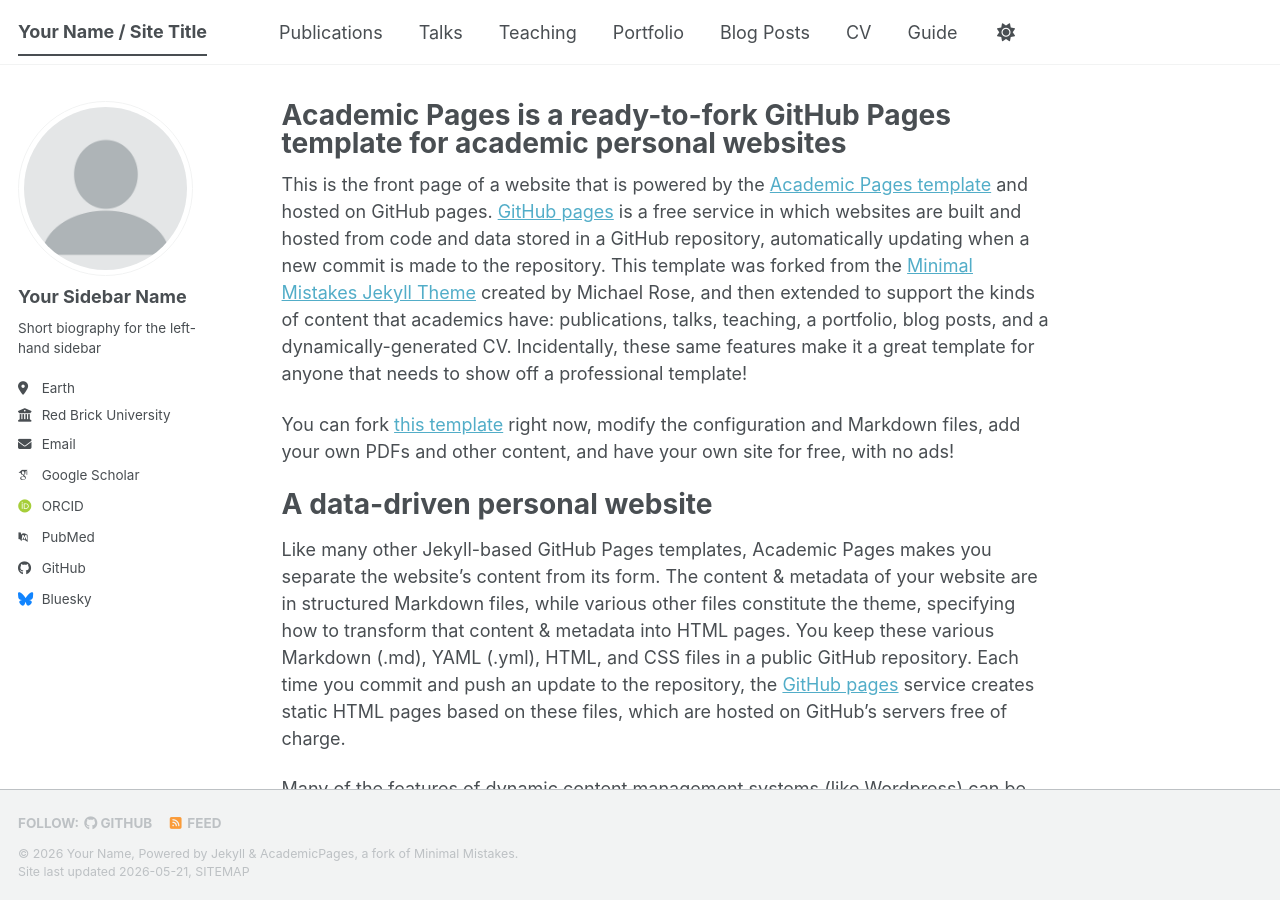
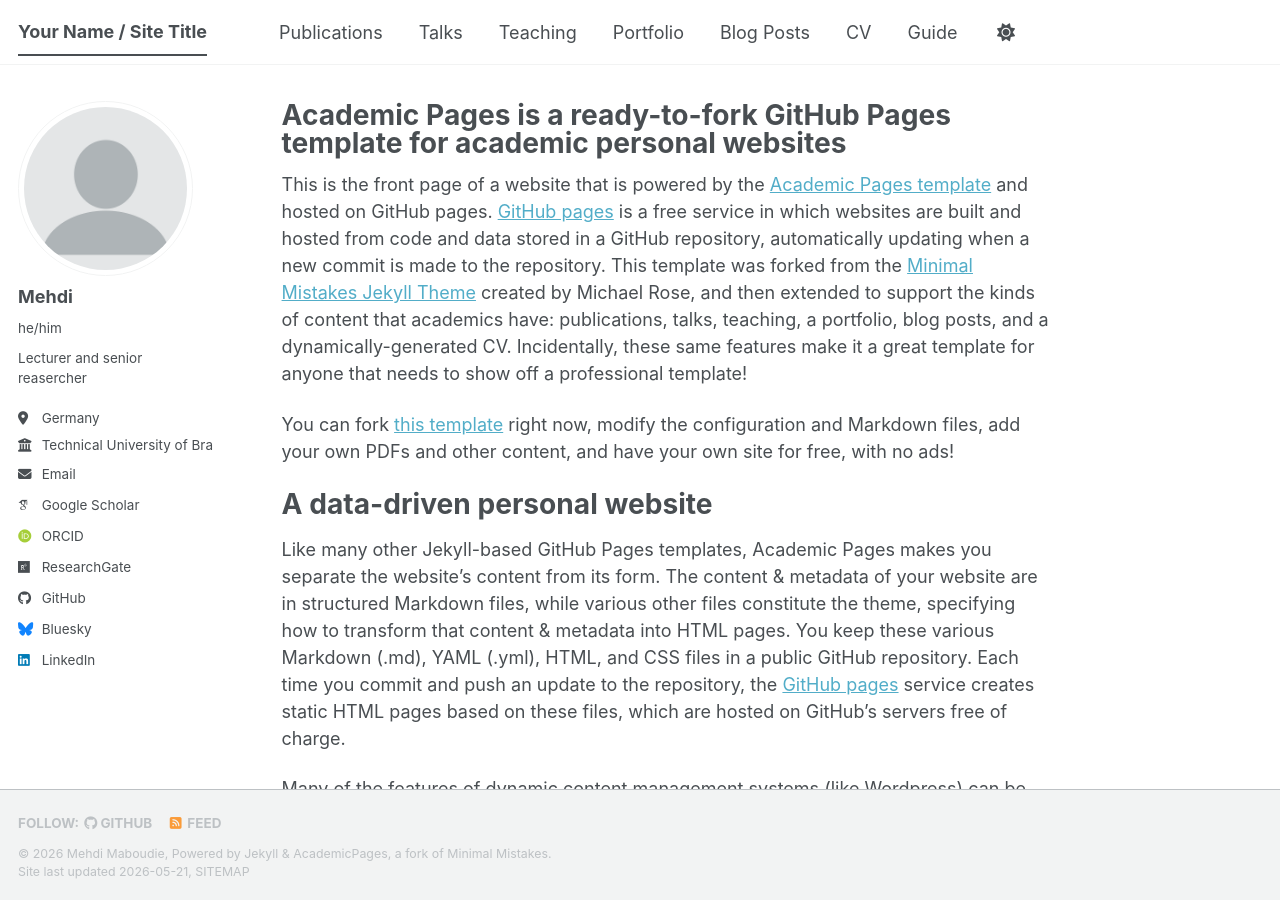
Before and after one commit to MehdiMaboudi/mehdimaboudi.github.io, a Jekyll site: the page built from _pages/about.md, in a window 1280 px wide and 900 px high. Built offline with Jekyll 4.4.1, drawn with Linux system fonts in a browser that asks for light colours; some web fonts are replaced; a script bundle is joined from its source files by our own code; library files that are not in the unit come from our copies.

Commit message:
Added my info

```diff
--- a/_config.yml
+++ b/_config.yml
@@ -11,12 +11,12 @@ locale                   : "en-US"
 site_theme               : "default" # The available themes options are "default", "air", "sunrise", "mint", "dirt" and "contrast"
 title                    : "Your Name / Site Title"
 title_separator          : "-"
-name                     : &name "Your Name"
+name                     : &name "Mehdi Maboudie"
 description              : &description "Your Name's academic portfolio"   # Update this with a general description of your site, this is the default if not overridden by a page
-url                      : https://academicpages.github.io # The base hostname & protocol for your site e.g. "https://[your GitHub username].github.io",
+url                      : https://MehdiMaboudi.github.io # The base hostname & protocol for your site e.g. "https://[your GitHub username].github.io",
                                                            # or if you already have some other page hosted on Github then use "https://[your GitHub username].github.io/[Your Repo Name]"
 baseurl                  : "" # the subpath of your site, e.g. "/blog"
-repository               : "academicpages/academicpages.github.io"
+repository               : "MehdiMaboudi/MehdiMaboudi.github.io"
 
 # Site Author - The following control what appear as part of the author content on the side bar.
 #               If a field is blank the icon and link will not appear, otherwise it will be shown.
@@ -24,25 +24,25 @@ repository               : "academicpages/academicpages.github.io"
 author:
   # Biographic information
   avatar           : "profile.png"
-  name             : "Your Sidebar Name"
-  pronouns         : # example: "she/her"
-  bio              : "Short biography for the left-hand sidebar"
-  location         : "Earth"
-  employer         : "Red Brick University"
+  name             : "Mehdi"
+  pronouns         : "he/him"
+  bio              : "Lecturer and senior reasercher"
+  location         : "Germany"
+  employer         : "Technical University of Braunschweig"
   uri              : # URL
-  email            : "none@example.org"
+  email            : "m.maboudi@tu-bs.de"
 
   # Academic websites
   academia         : # URL
   arxiv            : # URL - Update with the correct link to your profile
-  googlescholar    : "https://scholar.google.com/citations?user=PS_CX0AAAAAJ"
+  googlescholar    : "https://scholar.google.com/citations?user=PDmdJVYAAAAJ&hl=en"
   inspire-hep      : # URL
   impactstory      : # URL
-  orcid            : "https://orcid.org/yourorcidurl"
+  orcid            : "https://orcid.org/0000-0003-3367-2404"
   semantic         : # URL
   ssrn             : # URL
-  pubmed           : "https://www.ncbi.nlm.nih.gov/pubmed/?term=john+snow"
-  researchgate     : # URL
+  pubmed           : #"https://www.ncbi.nlm.nih.gov/pubmed/?term=john+snow"
+  researchgate     : "https://www.researchgate.net/profile/Mehdi-Maboudi-2?ev=hdr_xprf"
   scopus           : # URL
   zotero           : # URL
 
@@ -51,7 +51,7 @@ author:
   bitbucket        : # Username - Update with your username on the site
   codepen          : # Username
   dribbble         : # Username
-  github           : "academicpages"
+  github           : "MehdiMaboudi"
   kaggle           : # Username
   stackoverflow    : # User number or user number and name (i.e., use "1" or "1/jeff-atwood")
 
@@ -66,7 +66,7 @@ author:
   keybase          : # Username
   instagram        : # Username
   lastfm           : # Username
-  linkedin         : # Username
+  linkedin         : "https://www.linkedin.com/in/mehdi-maboudi-7a85ab38/"
   mastodon         : # URL
   medium           : # URL
   pinterest        : # Username
```
